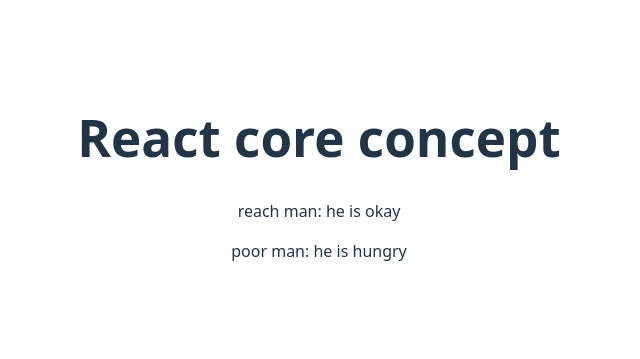
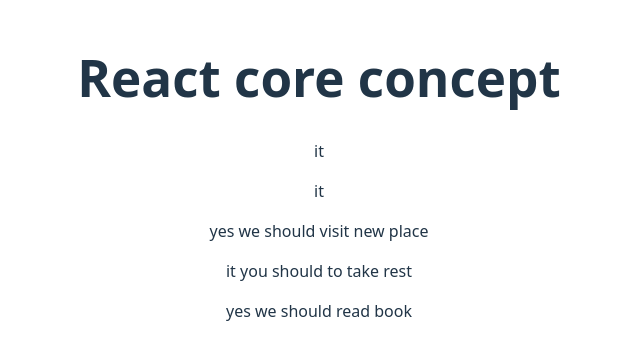
Before and after one commit to sohagroy7223/React-core-concept, a React (Vite) app in the folder explore-core-react/: page / in a window 1280 px wide. Shown: the part 223-582 px from the top of the page, without its empty margins (321-961 px from the left). Built offline with nearby package versions, Linux system fonts and the light colour scheme.

Commit message:
addad condetion in jsx function

```diff
--- a/explore-core-react/src/App.jsx
+++ b/explore-core-react/src/App.jsx
@@ -10,6 +10,9 @@ function App() {
       <Food task ="he is okay" energy={true}></Food>
       <Food task ="he is hungry" energy={false}></Food>
 
+      <ToDo hay = "we should visit new place" status ={true}></ToDo>
+      <ToDo hay = "you should to take rest" status ={false}></ToDo>
+      <ToDo hay = "we should read book" status ={true}></ToDo>
       {/* <ToDo task = ' learning react' isDone = {true}></ToDo>
       <ToDo task = ' revision js' isDone = {true}></ToDo>
       <ToDo task = ' going to home ' isDone = {false}></ToDo>
--- a/explore-core-react/src/todo.jsx
+++ b/explore-core-react/src/todo.jsx
@@ -7,11 +7,21 @@
 //    }
 // }
 
-export default function Food({task, energy}){
-    if(energy===true){
-        return (<p>reach man: {task}</p>)
+
+export default function ToDo({hay , status}){
+    if(status===true){
+        return  (<p>yes {hay}</p>)
     }
     else{
-        return (<p>poor man: {task}</p>)
+        return (<p>it {hay}</p>)
     }
 }
+
+// export default function Food({task, energy}){
+//     if(energy===true){
+//         return (<p>reach man: {task}</p>)
+//     }
+//     else{
+//         return (<p>poor man: {task}</p>)
+//     }
+// }
```
